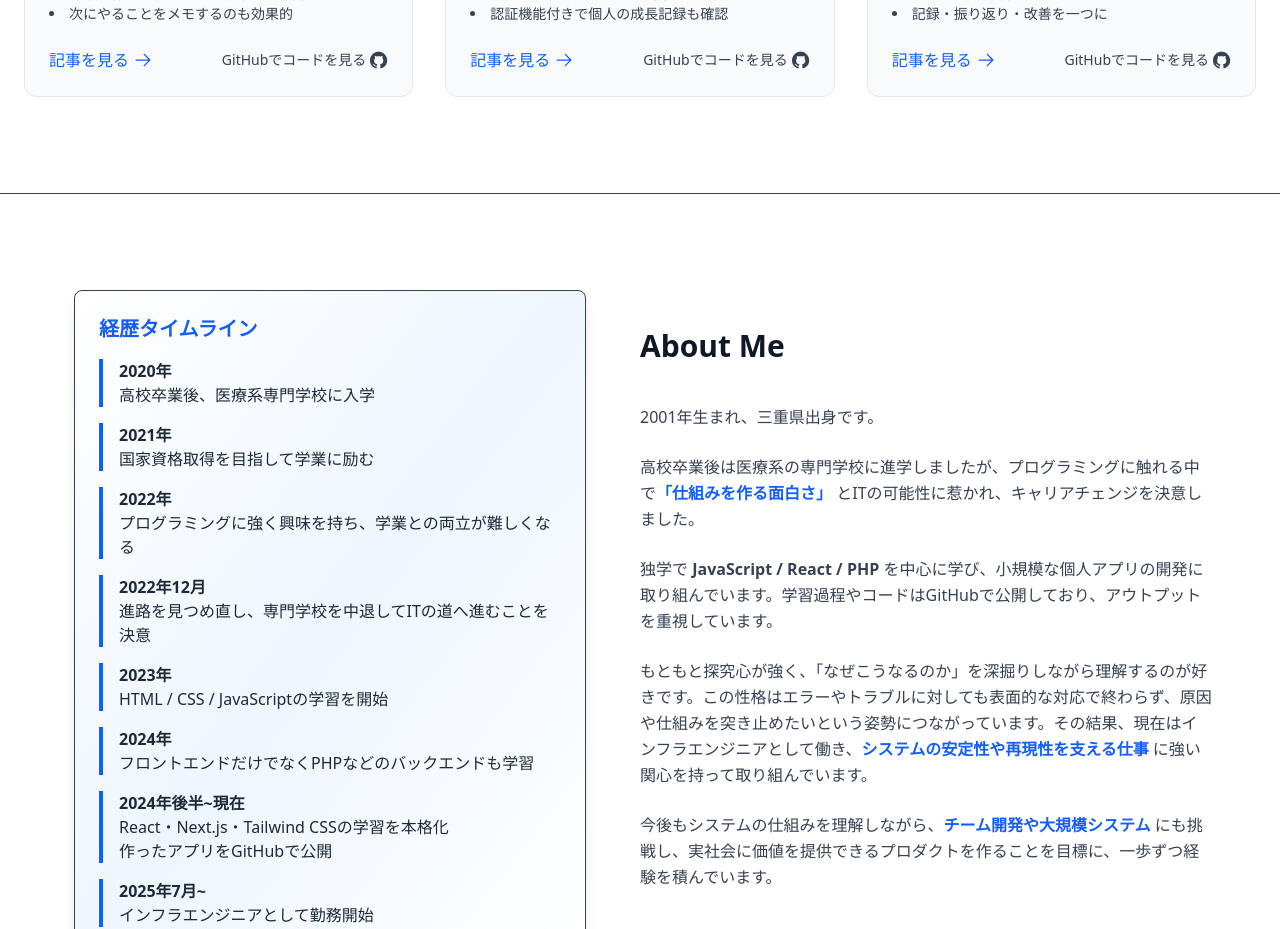
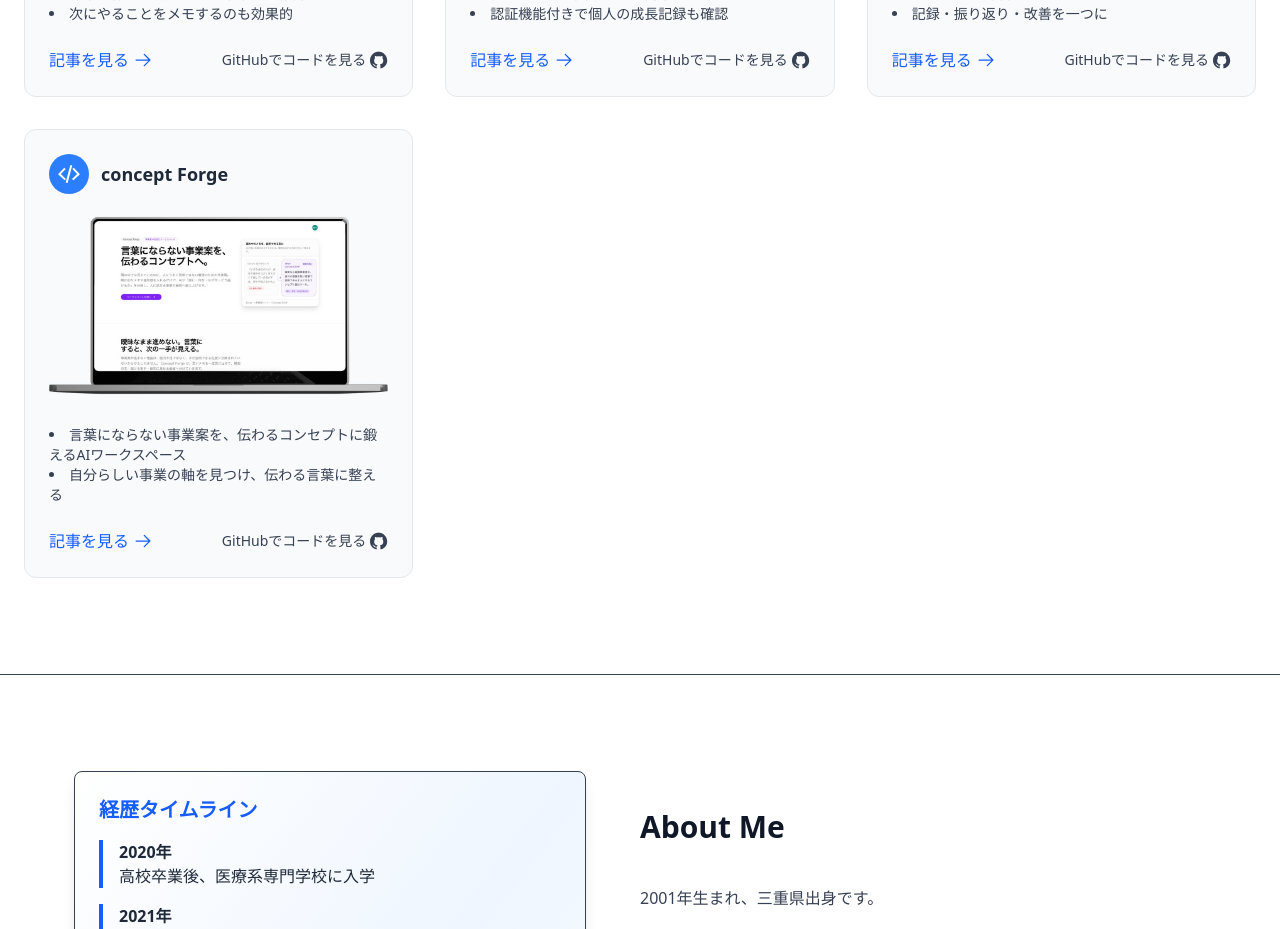
Before and after one commit to yoscodes/portfolio-site, a Next.js app: page / in a window 1280 px wide. Shown: the part 1180-2109 px from the top of the page. Built offline with nearby package versions, Linux system fonts and the light colour scheme.

Commit message:
ポートフォリオ追加

```diff
--- a/src/app/components/portfolio/Portfolio.tsx
+++ b/src/app/components/portfolio/Portfolio.tsx
@@ -67,6 +67,16 @@ function Portfolio() {
             link="https://sync-mind-a46nu8r7a-suzuki-yoseis-projects.vercel.app/"
             githubLink="https://github.com/yoscodes/SyncMind"
           />
+          <ProjectCard
+            title="concept Forge"
+            description={[
+              "言葉にならない事業案を、伝わるコンセプトに鍛えるAIワークスペース",
+              "自分らしい事業の軸を見つけ、伝わる言葉に整える",
+            ]}
+            image="/img/concept-forge.jpg"
+            link="https://concept-forge-nduxaaou0-suzuki-yoseis-projects.vercel.app/"
+            githubLink="https://github.com/yoscodes/concept-forge"
+          />
         </div>
       </div>
     </motion.section>
```
Also changed, not shown: public/img/concept-forge.jpg (added).
